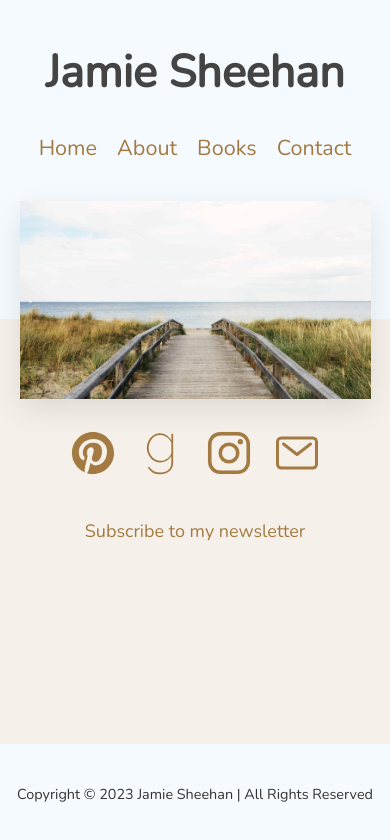
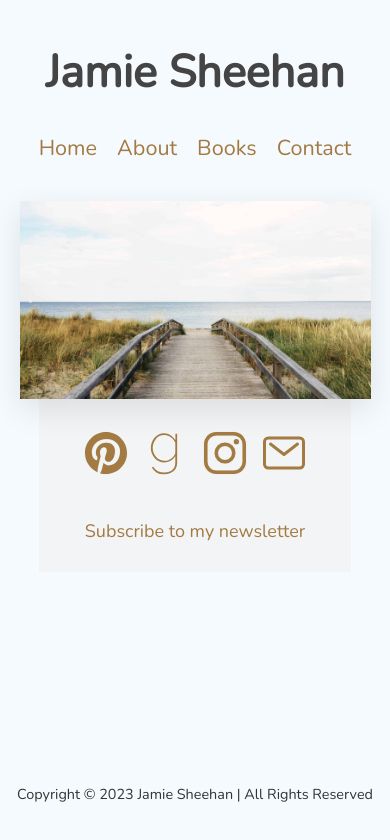
Before and after one commit to authorjamiesheehan/authorjamiesheehan.github.io_old, a plain HTML site: page index.html in a window 390 px wide. Drawn offline with nearby package versions, Linux system fonts and the light colour scheme; a web font is replaced by a local one.

Commit message:
Update styling in a few places

```diff
--- a/css/breakpoints.css
+++ b/css/breakpoints.css
@@ -12,6 +12,14 @@
     .home .hero img {
         width: 70%;
         margin-top: 30px;
+    }
+
+    .home .social_links {
+        width: 65%;
+    }
+
+    .home .social_links ul {
+        width: 80%;
     }
 }
 
@@ -33,28 +41,26 @@
         width: 80%;
     }
 
-    .home .social_links ul {
+    /* .home .social_links ul {
         width: 60%;
-    }
+    } */
 }
 
 /* up to 767px wide (phones in portrait mode) */
 @media only screen and (max-width: 767px) {
-    main.home {
-        flex: 1;
-    }
+    /* main.home { */
+        /* flex: 1; */
+    /* } */
 
     .home .hero img {
         width: 90%;
     }
 
     .home .social_links {
-        width: 100%;
-        min-height: 300px;
-        flex-grow: 1;
+        width: 80%;
     }
 
-    .home .social_links ul {
+    /* .home .social_links ul {
         width: 70%;
-    }
+    } */
 }
--- a/css/style.css
+++ b/css/style.css
@@ -194,8 +194,8 @@ main.home {
 }
 
 .home .social_links {
-    background-color: #F5F0E9;
-    width: 80%;
+    background-color: #F3F4F6;
+    width: 47%;
     margin: 0 auto;
     padding: 30px 15px;
     padding-top: 70px;
@@ -208,7 +208,7 @@ main.home {
 .home .social_links ul {
     display: flex;
     min-width: fit-content;
-    width: 30%;
+    width: 60%;
     margin: 10px auto;
     padding: 30px 0px;
     align-items: center;
```
